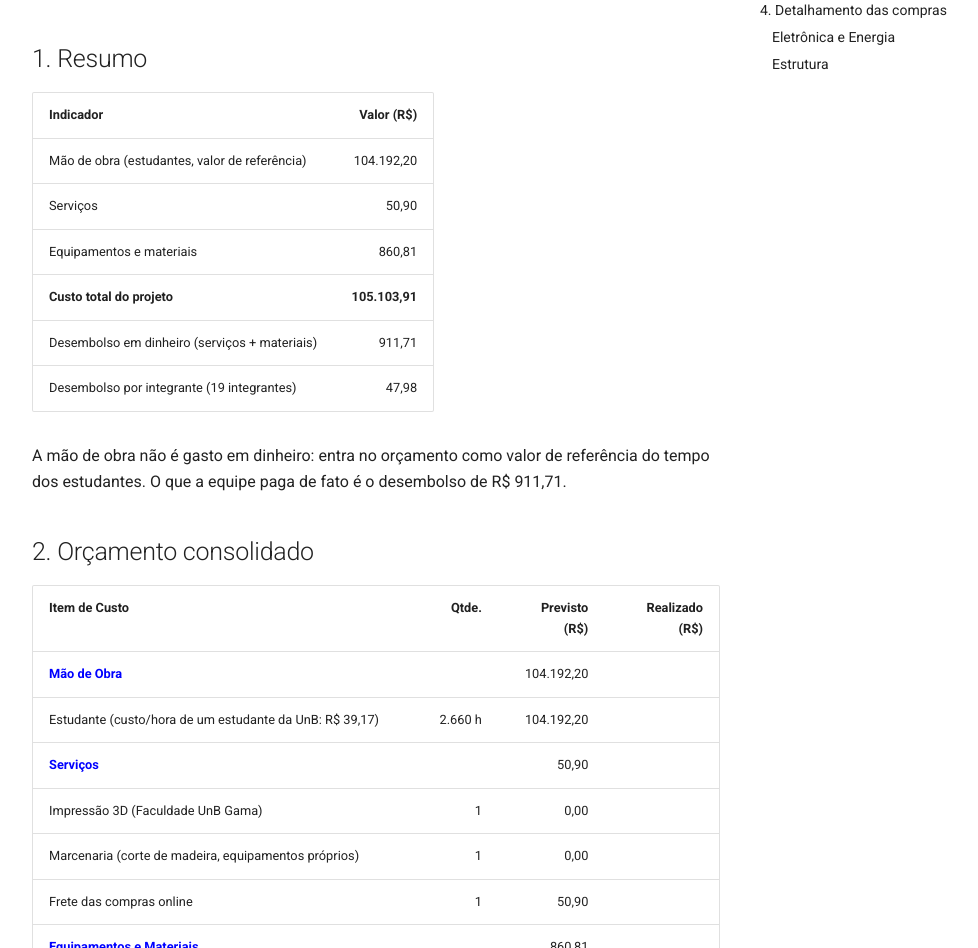
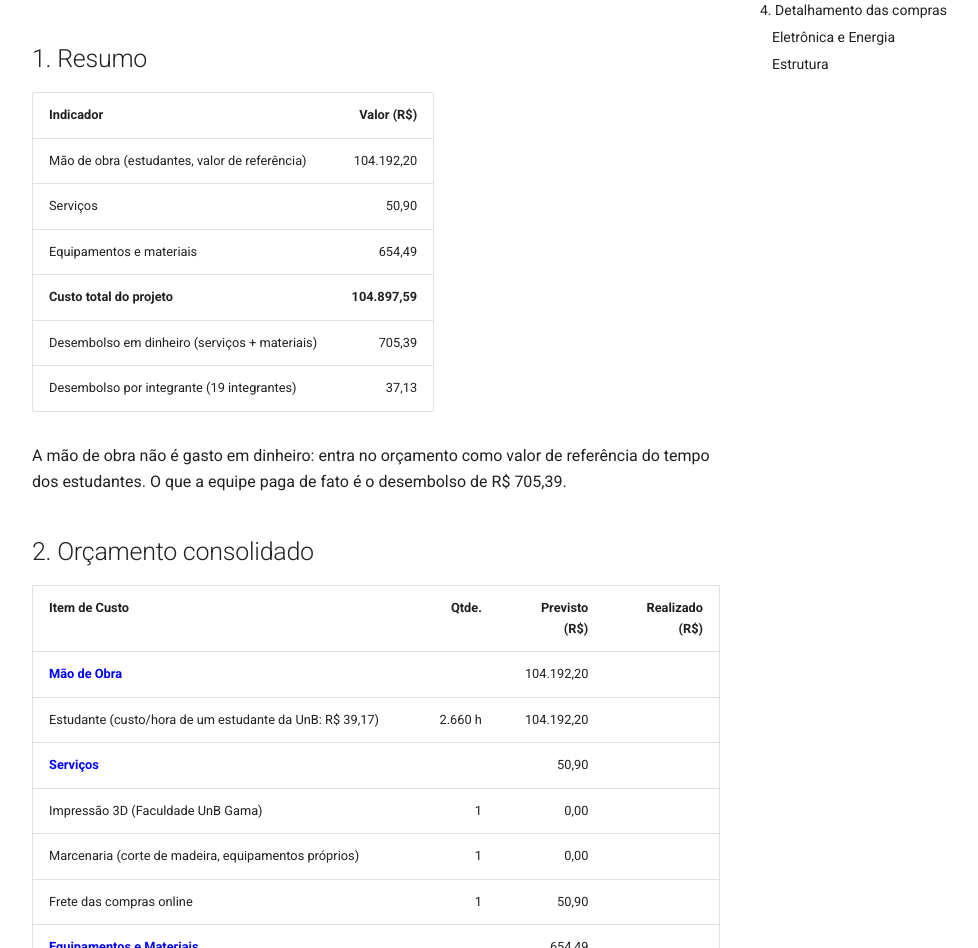
Before and after one commit to fcte-pi1/2026.2_PI1_Grupo2_Lui, an MkDocs documentation site: the page built from docs/6 - Orçamento.md, in a window 1280 px wide and 1400 px high. Shown: the part 311-1259 px from the top of the window, without its empty margins (264-1242 px from the left). Built offline with MkDocs 1.6.1 and Material for MkDocs 9.7.7, drawn with Linux system fonts in a browser that asks for light colours; comment, search, counter and statistics services are not loaded; some of the changed text lies outside the part shown.

Commit message:
TOtalizando corretamente

```diff
--- a/docs/6 - Orçamento.md
+++ b/docs/6 - Orçamento.md
@@ -9,12 +9,12 @@
 |-----------|-----------:|
 | Mão de obra (estudantes, valor de referência) | 104.192,20 |
 | Serviços | 50,90 |
-| Equipamentos e materiais | 860,81 |
-| **Custo total do projeto** | **105.103,91** |
-| Desembolso em dinheiro (serviços + materiais) | 911,71 |
-| Desembolso por integrante (19 integrantes) | 47,98 |
+| Equipamentos e materiais | 654,49 |
+| **Custo total do projeto** | **104.897,59** |
+| Desembolso em dinheiro (serviços + materiais) | 705,39 |
+| Desembolso por integrante (19 integrantes) | 37,13 |
 
-A mão de obra não é gasto em dinheiro: entra no orçamento como valor de referência do tempo dos estudantes. O que a equipe paga de fato é o desembolso de R$ 911,71.
+A mão de obra não é gasto em dinheiro: entra no orçamento como valor de referência do tempo dos estudantes. O que a equipe paga de fato é o desembolso de R$ 705,39.
 
 ## 2. Orçamento consolidado
 
@@ -26,7 +26,7 @@ A mão de obra não é gasto em dinheiro: entra no orçamento como valor de refe
 | Impressão 3D (Faculdade UnB Gama) | 1 | 0,00 | |
 | Marcenaria (corte de madeira, equipamentos próprios) | 1 | 0,00 | |
 | Frete das compras online | 1 | 50,90 | |
-| <span style="color: blue;">**Equipamentos e Materiais**</span> | | 860,81 | |
+| <span style="color: blue;">**Equipamentos e Materiais**</span> | | 654,49 | |
 | *Eletrônica* | | 302,80 | |
 | ESP32 DevKit 30 pinos | 2 | 79,98 | |
 | Ponte H DRV8833 | 1 | 16,00 | |
@@ -45,14 +45,11 @@ A mão de obra não é gasto em dinheiro: entra no orçamento como valor de refe
 | Chassi, plataforma, suportes e cubo eixo-rodas (ABS Premium) | 1 | 124,69 | |
 | Rodas motrizes (kit com 2) | 2 | 30,08 | |
 | Roda boba (ball caster) | 1 | 35,87 | |
-| *Estrutura: labirinto* | | 206,32 | |
-| MDF para o labirinto | 1 | 186,57 | |
-| Cola para madeira | 1 | 8,00 | |
-| Lixa para madeira | 1 | 11,75 | |
+| *Estrutura: labirinto* | | 0,00 | |
 | Suportes impressos (reaproveitamento do ABS) | 1 | 0,00 | |
 | *Estrutura: extras* | | 50,00 | |
 | Porcas, parafusos, arruelas e buchas | 1 lote | 50,00 | |
-| <span style="color: blue;">**TOTAL**</span> | | **105.103,91** | |
+| <span style="color: blue;">**TOTAL**</span> | | **104.897,59** | |
 
 ## 3. Mão de obra
 
```
Also changed, not shown: other parts of docs/6 - Orçamento.md (+1 -4 lines).
